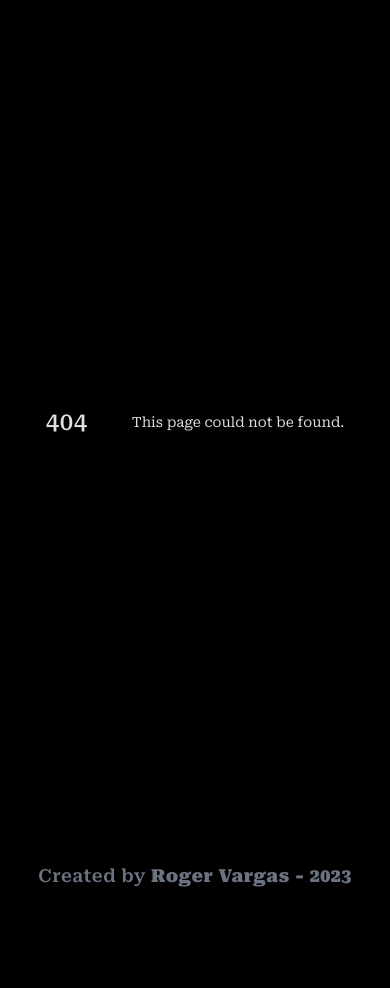
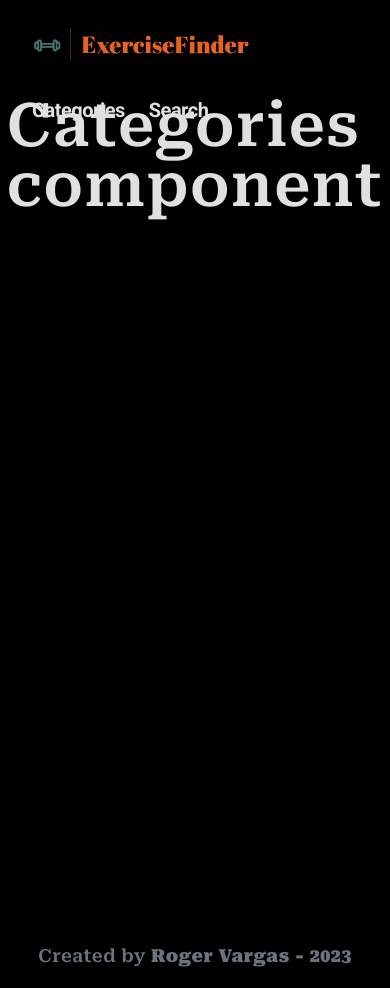
Before and after one commit to roger-josue/exercise-finder, a Next.js app: page /categories in a window 390 px wide. Before the commit this address had no page. Before the commit the page ends 908 px from the top, so only its background shows below. Built offline with nearby package versions, Linux system fonts and the light colour scheme.

Commit message:
Navbar and website navigation to the pages aded -Added the navbar component and created a logo for the project. -Basic navbar styling, still pending to create the mobile layout and the intersection observer functionality to play with the background opacity of the navbar

```diff
--- /dev/null
+++ b/app/categories/page.tsx
@@ -0,0 +1,8 @@
+
+export default function Page() {
+    return (
+        <main className="flex min-h-screen w-screen flex-col items-center p-4 xl:p-20">
+            <h1>Categories component</h1>
+        </main>
+    );
+}
--- /dev/null
+++ b/app/components/navbar.tsx
@@ -0,0 +1,24 @@
+'use client'
+import Image from 'next/image';
+import logo from '/public/ExerciseFinder.svg';
+import Link from "next/link";
+
+export default function Navbar() {
+    return (
+        <nav className="w-screen m-auto mt-4 h-16 flex px-4 xl:px-20 sticky top-4 z-40">
+            <ul className="px-4 w-full h-full bg-bg-secondary bg-opacity-0 rounded-md flex flex-wrap items-center justify-start gap-6">
+                <li className="flex-grow">
+                    <Link href="/">
+                        <Image src={logo} width={224} height={64} alt="logo" className='' />
+                    </Link>
+                </li>
+                <li>
+                    <Link href="/categories" className="font-semibold lg:font-normal text-bold-text text-xl tracking-tight">Categories</Link>
+                </li>
+                <li>
+                    <Link href="/search" className="justify-self-start font-semibold lg:font-normal text-bold-text text-xl tracking-tight">Search</Link>
+                </li>
+            </ul>
+        </nav>
+    );
+}
--- a/app/layout.tsx
+++ b/app/layout.tsx
@@ -1,6 +1,7 @@
 import './globals.css'
 import type { Metadata } from 'next'
 import { Roboto_Serif, Roboto } from 'next/font/google'
+import Navbar from './components/navbar'
 
 const roboto_serif = Roboto_Serif({
   subsets: ['latin'],
@@ -27,7 +28,7 @@ export default function RootLayout({
   return (
     <html lang="en">
       <body className={`${roboto_serif.variable} ${roboto.variable} bg-bg`}>
-        {/* TODO: Add navbar component */}
+        <Navbar />
         {children}
         <footer className="w-full h-16 flex flex-wrap place-content-center">
           <h1 className="text-lg sm:text-xl text-gray-500">Created by <b>Roger Vargas - {new Date().getFullYear()}</b></h1>
--- /dev/null
+++ b/app/search/page.tsx
@@ -0,0 +1,8 @@
+
+export default function Page() {
+    return (
+        <main className="flex min-h-screen w-screen flex-col items-center p-4 xl:p-20">
+            <h1>Search component</h1>
+        </main>
+    );
+}
```
Also changed, not shown: public/ExerciseFinder.svg (added).
